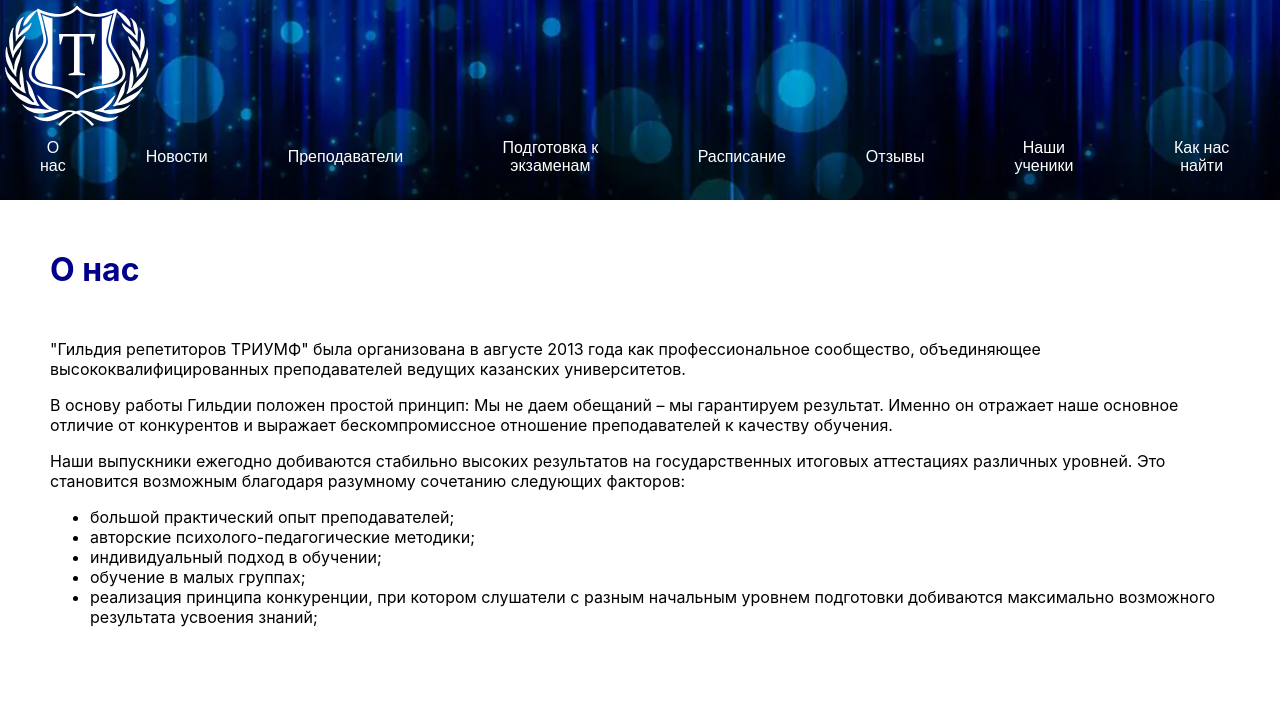
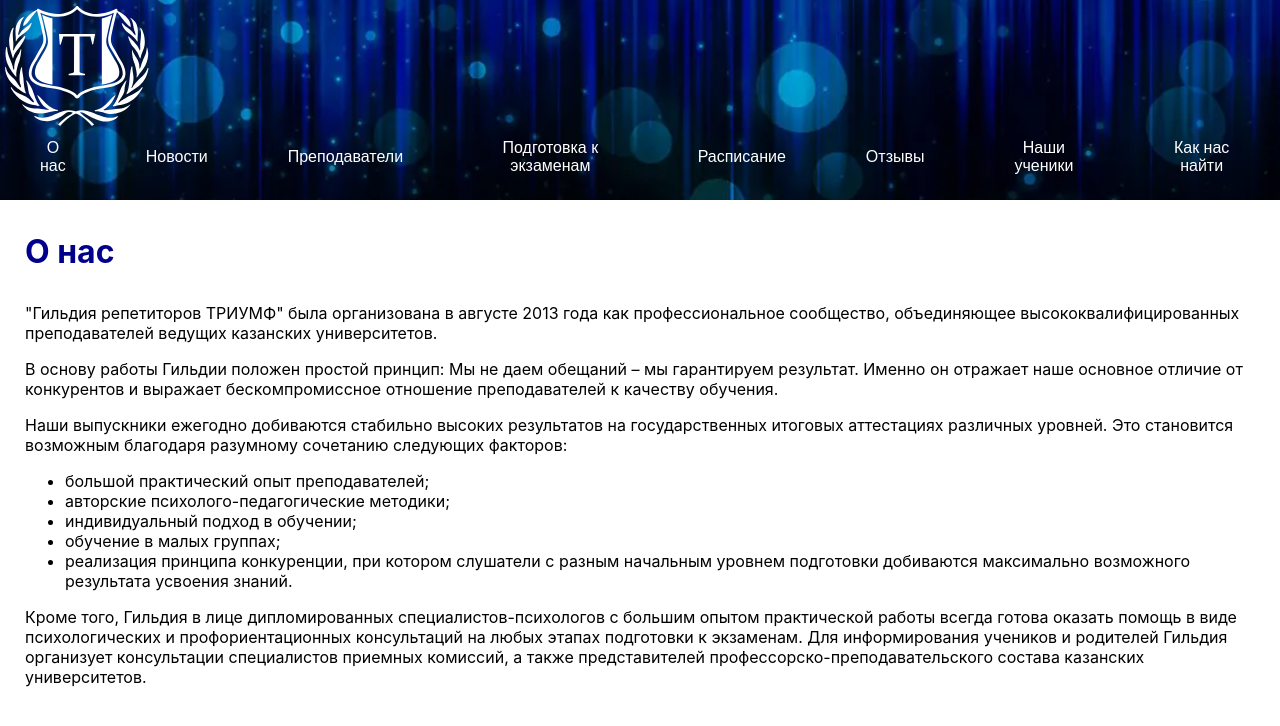
Before and after one commit to 1khazipov/triumf, a React (Create React App) app: page / in a window 1280 px wide. Shown: the top 726 px of the page. Built offline with nearby package versions, Linux system fonts and the light colour scheme.

Commit message:
added info to About.tsx

```diff
--- a/src/pages/About.tsx
+++ b/src/pages/About.tsx
@@ -41,11 +41,11 @@
                     </div>
                 </div>
             </header>
-            <h1 style={{ textAlign: 'left', margin: '50px', color: '#00008B' }}>
+            <h1 style={{ textAlign: 'left', margin: '25px', color: '#00008B' }}>
                 <p>О нас</p>
             </h1>
 
-            <div style={{ textAlign: 'left', margin: '50px', color: 'black' }}>
+            <div style={{ textAlign: 'left', margin: '25px', color: 'black' }}>
                 <p>"Гильдия репетиторов ТРИУМФ" была организована в августе 2013 года как профессиональное сообщество, объединяющее высококвалифицированных преподавателей ведущих казанских университетов.</p>
                 <p>В основу работы Гильдии положен простой принцип: Мы не даем обещаний – мы гарантируем результат. Именно он отражает наше основное отличие от конкурентов и выражает бескомпромиссное отношение преподавателей к качеству обучения.</p>
                 <p>Наши выпускники ежегодно добиваются стабильно высоких результатов на государственных итоговых аттестациях различных уровней. Это становится возможным благодаря разумному сочетанию следующих факторов:</p>
@@ -54,8 +54,9 @@
                     <li>авторские психолого-педагогические методики;</li>
                     <li>индивидуальный подход в обучении;</li>
                     <li>обучение в малых группах;</li>
-                    <li>реализация принципа конкуренции, при котором слушатели с разным начальным уровнем подготовки добиваются максимально возможного результата усвоения знаний;</li>
+                    <li>реализация принципа конкуренции, при котором слушатели с разным начальным уровнем подготовки добиваются максимально возможного результата усвоения знаний.</li>
                 </ul>
+                <p>Кроме того, Гильдия в лице дипломированных специалистов-психологов  с большим опытом практической работы  всегда готова оказать помощь в виде психологических и профориентационных консультаций на любых этапах подготовки к экзаменам. Для информирования учеников и родителей Гильдия организует консультации специалистов приемных комиссий, а также представителей профессорско-преподавательского состава казанских университетов.</p>
             </div>
         </div>
     );
```
